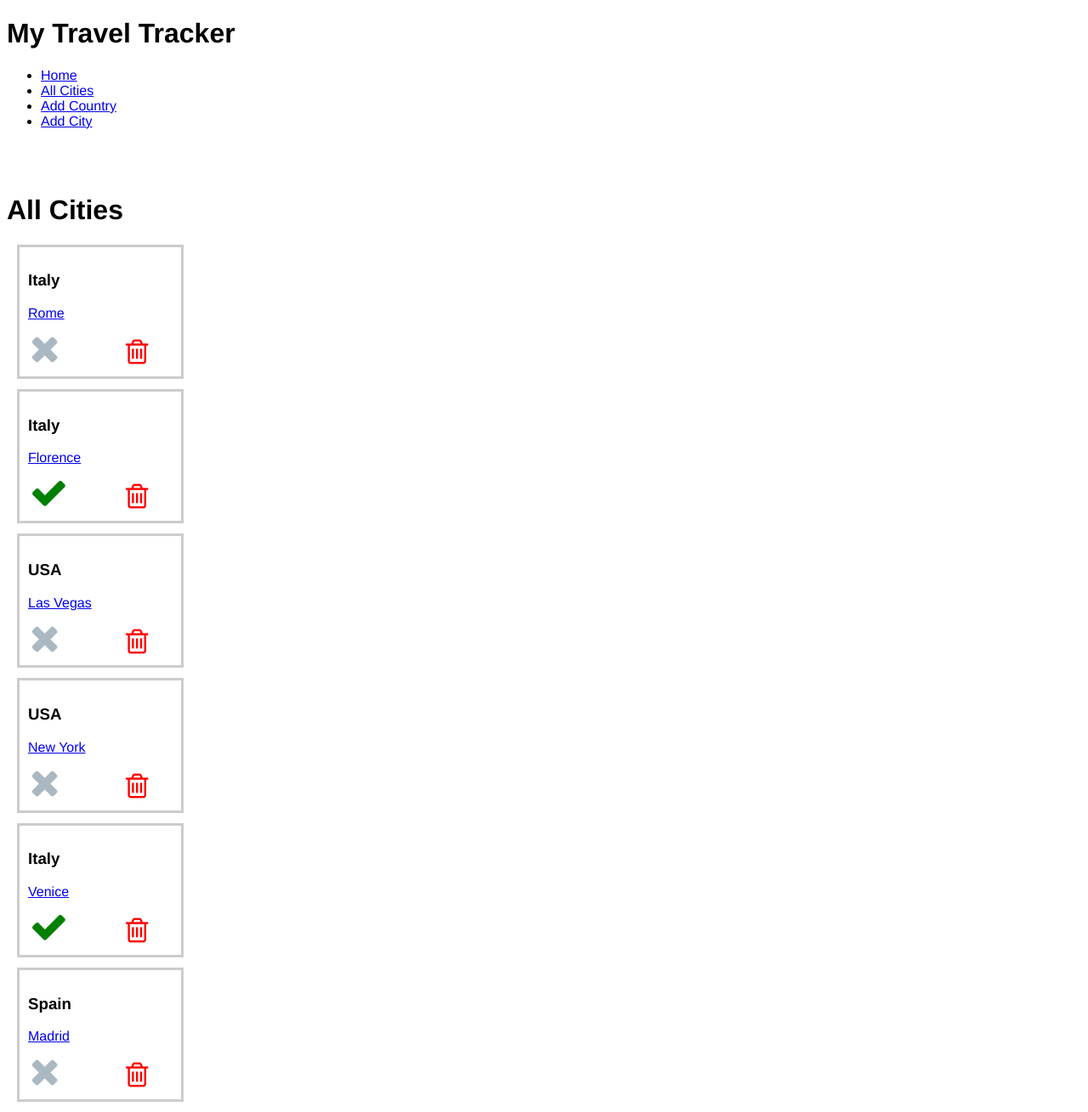
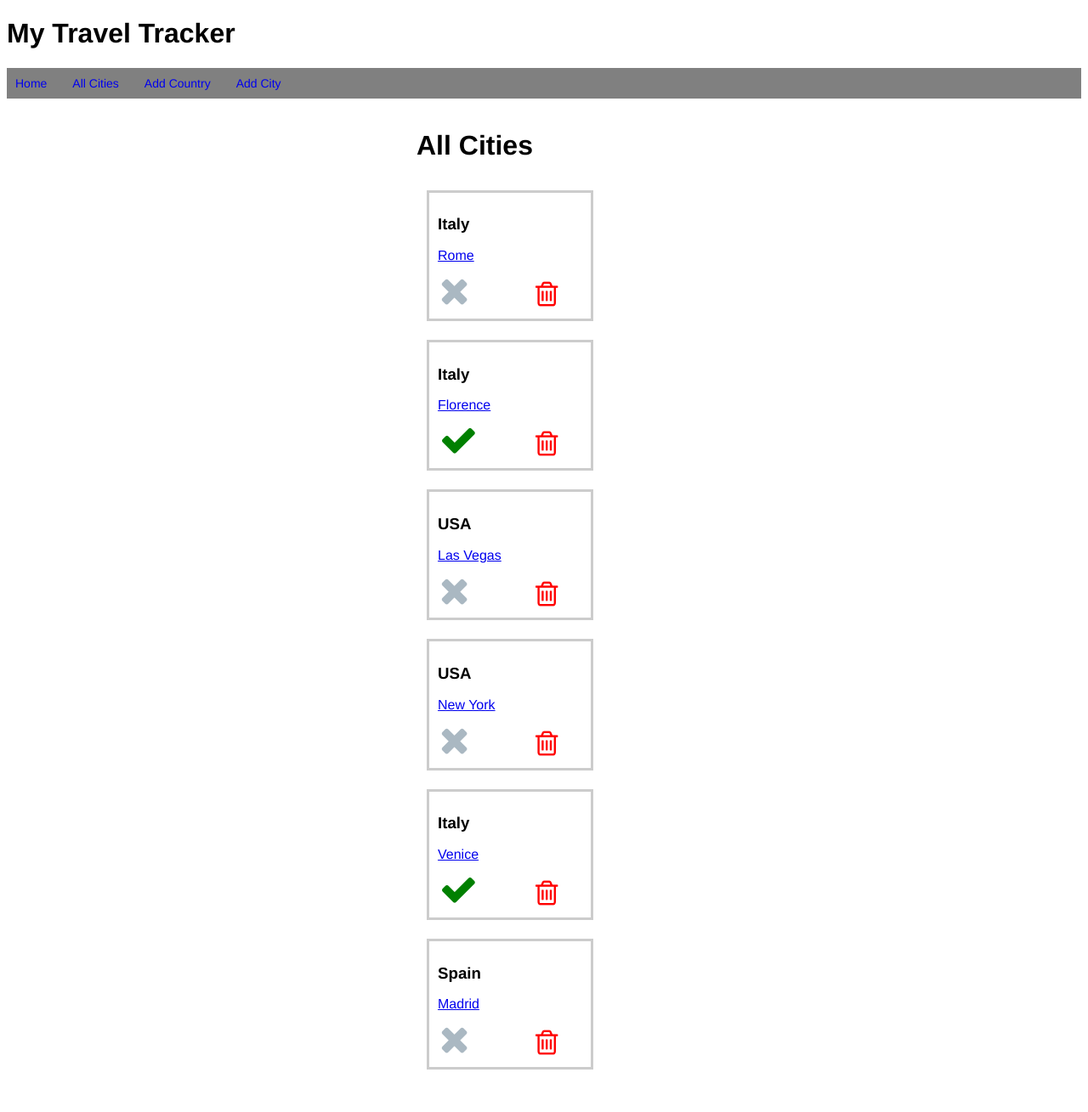
Before and after one commit to ianflod/travel_app_project, a Flask app: page /cities in a window 1280 px wide. Shown: the whole page at 85% size. After the commit the page ends 1259 px from the top, so only its background shows below. Run offline with Flask 2, Linux system fonts and the light colour scheme; data comes from the database, SQL or seed files in the repository; both versions use the stored data as it was after the commit.

Commit message:
MVP Functioning but styling needs work

```diff
--- a/static/style.css
+++ b/static/style.css
@@ -9,17 +9,17 @@ body {
     border: 3px solid #ccc;
     width: 170px;
     margin: 12px;
-    /* min-height: 68px; */
+    min-height: 68px;
     padding: 10px;
-    /* line-height: 18px; */
-    /* margin-bottom: 10px; */
+    line-height: 18px;
+    margin-bottom: 10px;
 }
 
-/* .name {
+.name {
     font-weight: bold;
     margin-bottom: 0.5em;
     margin-right: 0.3em;
-} */
+}
 
 
 .buttons {
@@ -33,7 +33,7 @@ body {
     width: 80px;
 }
 
-/* input,
+input,
 select,
 button {
     font-size: 100%;
@@ -41,7 +41,7 @@ button {
     padding: 10px;
     margin: 10px;
     box-sizing: border-box;
-} */
+}
 
 .trash-button {
     display: contents;
@@ -53,43 +53,36 @@ button {
     display: inline;
 }
 
-/* .menu {
+.menu {
     display: flex;
     padding: 10px;
     background-color: gray;
     color: white;
 
-} */
+}
 
-/* .menu li a {
+.menu li a {
     text-decoration: none;
-} */
-/*
-.menu li a:hover {
-    background-color: #ddd;
-    color: black;
-} */
+}
 
-/* .menu li a:visited {
+
+.menu li a:visited {
     color: white;
-} */
+}
 
-/* .menu li {
-    padding-right: 10px;
+.menu li {
+    padding-right: 30px;
     list-style: none;
     color: white;
     font-family: "Helvetica", arial, sans-serif;
     font-size: 14px;
-} */
+}
 
 .container {
-    /* display: inline-flex; */
-    /* justify-content: space-around; */
+    display: flex;
     flex-wrap: wrap;
-
-    width: 100%;
+    width: 300px;
     margin: 0 auto;
-    padding-top: 40px;
 
 }
 
@@ -97,5 +90,5 @@ button {
     border: 3px solid #ccc;
     width: 150px;
     text-align: center;
-    margin-top: 10%;
+    margin-top: 5px;
 }
```
Also changed, not shown: db/travel_manager.db.
